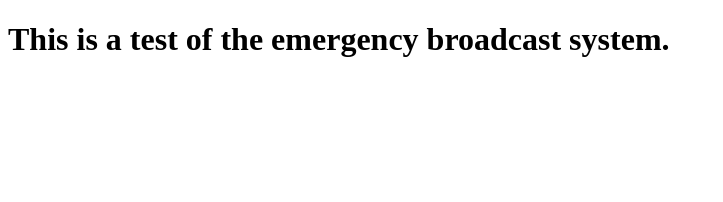
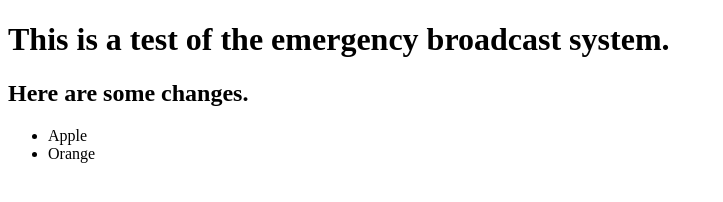
Before and after one commit to admanaus/2017-MATC-githubStuff, a plain HTML site: page index.html in a window 1280 px wide. Shown: the whole page, without its empty margins (0-723 px from the left). Drawn offline with Linux system fonts and the light colour scheme.

Commit message:
I made changes.  Deal with it.

```diff
--- a/index.html
+++ b/index.html
@@ -6,5 +6,10 @@
 </head>
 <body>
     <h1>This is a test of the emergency broadcast system.</h1>
+    <h2>Here are some changes.</h2>
+        <ul>
+            <li>Apple</li>
+            <li>Orange</li>
+        </ul>
 </body>
 </html>
```
